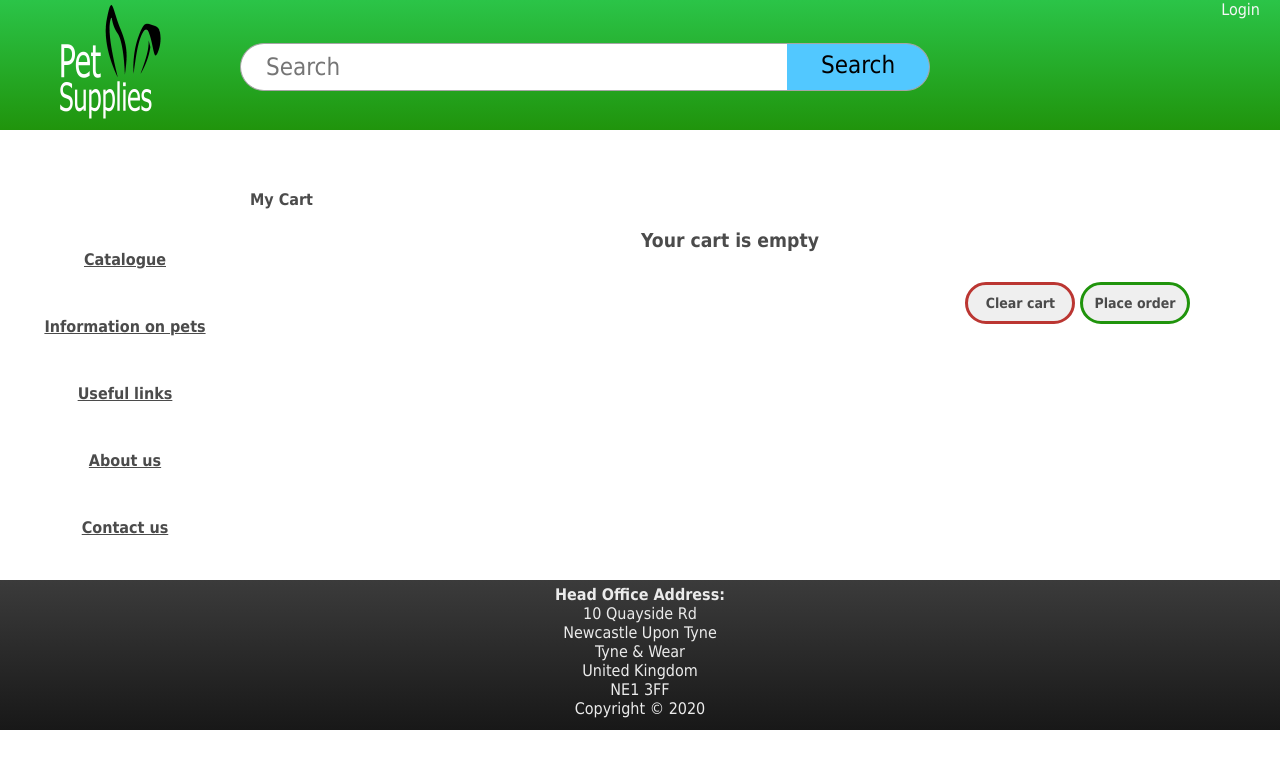
After one commit to jakebaz/Dynamic-wesite-for-petshop, a PHP site: page /php/cart.php in a window 1280 px wide. The commit adds this page. Shown: the top 769 px of the page. Run offline with PHP 8.4, Linux system fonts and the light colour scheme.

Commit message:
some cart functionality added and front end

```diff
--- a/css/styles.css
+++ b/css/styles.css
@@ -401,7 +401,7 @@ body{
 }
 
 .buy-section {
-	padding: 70px 0 20px 30px;
+	padding: 50px 0 20px 0;
 	line-height: 2rem;
 }
 
@@ -450,6 +450,78 @@ body{
 	padding-bottom: 10px;
 }
 
+.add-to-cart-form{
+	position: relative;
+	text-align: center;
+	padding-right: 250px;
+}
+
+#add-to-cart-button{
+	border: #20940c solid 3px;
+	border-radius: 25px;
+	cursor: pointer;
+	min-width: 110px;
+	padding: 10px;
+	margin-top: 10px;
+	font-size: 14px;
+	font-weight: bold;
+}
+
+
+#add-to-cart-button:hover{
+	background-color: #2BC448;
+	transition: 400ms;
+}
+
+#display-header h1{
+	font-size: 2em;
+}
+
+.cart-products{
+	position: relative;
+	padding: 20px;
+}
+
+.cart-products img{
+	max-width: 100px;
+	max-height: 100px;
+	float: left;
+}
+
+.each-product{
+	position: relative;
+	border: #181818 solid 2px;
+	margin: 20px;
+	height: 100px;
+	width: auto;
+}
+
+.order{
+	float: right;
+	margin-right: 20px;
+}
+
+#clear-cart{
+	border: #bb3632 solid 3px;
+	border-radius: 25px;
+	cursor: pointer;
+	min-width: 110px;
+	padding: 10px;
+	margin-top: 10px;
+	font-size: 14px;
+	font-weight: bold;
+}
+
+#clear-cart:hover{
+	background-color: rgb(255, 134, 134);
+	transition: 400ms;
+}
+
+#empty-cart{
+	text-align: center;
+	font-size: 1.2em;
+}
+
 .footer{
 	position: relative;
 	width: 100%;
--- a/php/about.php
+++ b/php/about.php
@@ -1,7 +1,7 @@
 <!DOCTYPE html PUBLIC "-//W3C//DTD XHTML 1.1//EN" "http://www.w3.org/TR/xhtml11/DTD/xhtml11.dtd">
 <html>
 <head>
-	<title>Pet Supplies|Home</title>
+	<title>Pet Supplies|About us</title>
 	<meta charset="utf-8"/>
 	<meta name="viewport" content="width=device-width, initial-scale=1.0">
 	<meta name="keywords" content="pets, pet shop, pet supplies"/>
@@ -27,7 +27,7 @@
 					} else{
 						echo '<a href="profile.php">'.$_SESSION['loggedInUser'].'</a>';
 						echo '<a href="logout.php">Logout</a>';
-						echo '<a href="#">Shopping Basket</a>';
+						echo '<a href="cart.php">Shopping Basket</a>';
 					}
 					?>
 				</div>
@@ -46,7 +46,7 @@
 			<div class="about-main">
 				<div class="top-section">
                 	<h1>About Us!</h1>
-                	<p>We are a new company who loves animals! We aim to be able to give you all of your pet supplies at competitive prices.</p>
+                	<p>We are a new company who love animals! We aim to be able to give you all of your pet supplies at competitive prices.</p>
 				</div>
 				<div class="left-main">
 					<p>Online we have a great selection of pet food, toys and accessories for many different animals including:</p>
--- /dev/null
+++ b/php/cart.php
@@ -0,0 +1,110 @@
+<?php
+ini_set('display_errors', 1);
+ini_set('display_startup_errors', 1);
+error_reporting(E_ALL);
+
+    session_start();
+    include('classes.php');
+
+    $item = new Order($dbconn);
+    if(isset($_POST['prodID'])){
+        $item->retrieveProduct();
+        $item->addToCart();
+    }
+
+    if(isset($_POST['clear-cart'])){
+        $item->clearCart();
+    }
+
+
+?>
+
+<!DOCTYPE html PUBLIC "-//W3C//DTD XHTML 1.1//EN" "http://www.w3.org/TR/xhtml11/DTD/xhtml11.dtd">
+<html>
+<head>
+	<title>Pet Supplies|Cart</title>
+	<meta charset="utf-8"/>
+	<meta name="viewport" content="width=device-width, initial-scale=1.0">
+	<meta name="keywords" content="pets, pet shop, pet supplies"/>
+	<meta name="author" content="Jacob Bazin"/>
+	<link rel="stylesheet" type="text/css" href="../css/styles.css">
+</head>
+<body>
+	<div class="main-wrapper">
+		<div class="content-wrapper">
+			<div class="top-banner">
+				<a href="home.php"><img class="logo" src="../images/Logo2.png"></a>
+				<div class="search-bar">
+					<input id="search-box" type="text" name="search-bar" placeholder="Search">
+					<button type="submit" id="search-button">Search</button>
+				</div>
+				<div class="buttons">
+					<?php
+					if (!isset($_SESSION['loggedInUser'])){
+						echo '<a href="login_form.php">Login</a>';
+					} else{
+						echo '<a href="profile.php">'.$_SESSION['loggedInUser'].'</a>';
+						echo '<a href="logout.php">Logout</a>';
+						echo '<a href="cart.php">Shopping Basket</a>';
+					}
+					?>
+				</div>
+			</div>
+			<div class="left-pane">
+				<div class="navigation">
+					<ul>
+						<li><a href="catalogue.php">Catalogue</a></li>
+						<li><a href="#">Information on pets</a></li>
+						<li><a href="#">Useful links</a></li>
+						<li><a href="about.php">About us</a></li>
+						<li><a href="contact.php">Contact us</a></li>
+					</ul>
+				</div>
+			</div>
+			<div class="main">
+                <div class="cart-main">
+                    <div id="display-header"></div>
+                        <h1>My Cart</h1>
+                    </div>
+                    <div class="cart-products">
+                        <?php
+                            if(isset($_SESSION['cartArr'])){
+                                foreach($_SESSION['cartArr'] as $k => $v){
+                                    print_r('<div class="each-product style={background-color:#b8b8b8>
+                                    <img src='.$item->eachProduct[0][4].'><br/>'.
+                                    $item->eachProduct[0][0].'<br/>'.
+                                    $item->eachProduct[0][1].'<br/>'.
+                                    'Price: £'.$item->eachProduct[0][2].'<br/>
+                                     </div>');
+
+                                }
+                            } else{
+                                echo '<h1 id="empty-cart">Your cart is empty</h1>';
+                            }
+                        ?>
+                    </div>
+                    <div class="order">
+                        <form method="POST">
+                            <input type="submit" name="clear-cart" value="Clear cart" id="clear-cart">
+                            <input type="submit" name="place-order" value="Place order" id="add-to-cart-button">
+                        </form>
+                    </div>
+                </div>
+			</div>
+		</div>
+	</div>
+	<footer class="footer">
+		<div class="footer-address">
+			<h6>Head Office Address:</h6>
+			<ul>
+				<li>10 Quayside Rd</li>
+				<li>Newcastle Upon Tyne</li>
+				<li>Tyne & Wear</li>
+				<li>United Kingdom</li>
+				<li>NE1 3FF</li>
+				<li>Copyright &copy; 2020</li>
+			</ul>
+		</div>
+	</footer>
+</body>
+</html>
--- a/php/catalogue.php
+++ b/php/catalogue.php
@@ -2,7 +2,7 @@
 <?php include ('classes.php');?>
 <html>
 <head>
-	<title>Pet Supplies|Home</title>
+	<title>Pet Supplies|Catalogue</title>
 	<meta charset="utf-8"/>
 	<meta name="viewport" content="width=device-width, initial-scale=1.0">
 	<meta name="keywords" content="pets, pet shop, pet supplies"/>
@@ -30,7 +30,7 @@
 					} else{
 						echo '<a href="profile.php">'.$_SESSION['loggedInUser'].'</a>';
                         echo '<a href="logout.php">Logout</a>';
-                        echo '<a href="#">Shopping Basket</a>';
+                        echo '<a href="cart.php">Shopping Basket</a>';
 					}
 					?>
 				</div>
--- a/php/classes.php
+++ b/php/classes.php
@@ -188,5 +188,104 @@ class DisplayProduct{
             }
         }
     }
+}
 
+class Order{
+    public function __construct($dbconn){
+        $this->productName = '';
+        $this->productBrand = '';
+        $this->productPrice = 0;
+        $this->productStock = 0;
+        $this->productImg = '';
+        $this->dbconn = $dbconn;
+        $this->index = 0;
+        $this->inCart = 0;
+        $this->prodID = 0;
+        $this->eachProduct = [];
+    }
+
+    public function retrieveProduct(){
+        $this->prodID = $_POST['prodID'];
+        $sql = "SELECT * FROM product WHERE productID = ?";
+        $sqlStmt = $this->dbconn->stmt_init();
+        if(!$sqlStmt->prepare($sql)){
+            echo 'error';
+            exit();
+        } else{
+            $sqlStmt->bind_param('i', $this->prodID);
+            $sqlStmt->execute();
+            $result = $sqlStmt->get_result();
+            $assoc = mysqli_fetch_assoc($result);
+            $this->productName = $assoc['productName'];
+            $this->productBrand = $assoc['productBrand'];
+            $this->productPrice = $assoc['price'];
+            $this->productStock = $assoc['stock'];
+            $this->productImg = $assoc['productImage'];
+            array_push($this->eachProduct, array($this->productName,  $this->productBrand,  $this->productPrice,  $this->productStock,  $this->productImg));
+        }
+    }
+
+    public function addToCart(){
+        $this->prodID = $_POST['prodID'];
+        if(!isset($_SESSION['cartArr']) || count($_SESSION['cartArr']) < 1){ //check to see if cart is empty or doesn't exist
+            $itemArray = array('product' => $this->prodID, 'quantity' => 1);
+            $_SESSION['cartArr'][0] = $itemArray['product'];
+            $_SESSION['cartArr'][1] = $itemArray['quantity'];
+        } else{
+            $productIDs = array_column($_SESSION['cartArr'], 'product');
+            if(in_array($_POST['prodID'], $productIDs)){
+                echo 'product is already in the cart';
+            } else{
+                $count = count($_SESSION['cartArr']);//count = number of products in shopping cart
+                $itemArray = array('product' => $_POST['prodID'], 'quantity' => 1);
+                $_SESSION['cartArr'][$count] = $itemArray;
+            }
+                    /*
+                    print_r($prod);
+                    echo '<br/>';
+
+                    if($prod[1] = 'fart'){
+                        echo 'yes';
+                    } else{
+                        echo 'no';
+                    }*/
+
+                    /*if($prod[0][0] == 'product' && $prod[0][1] == $this->prodID){ //if the item is already in the cart add one to the quantity
+                        array_splice($_SESSION['cartArr'], $this->index - 1, 1, array(array('product' => $this->prodID, 'quantity' => $prod['quantity' + 1])));
+                        echo 'Item already in cart, 1 added to quantity';
+                        exit();
+                    } else{
+                        array_push($_SESSION['cartArr'], array('product' => $this->prodID, 'quantity' => 1));
+                        echo 'Item added to cart 2';
+                        exit();
+                    }*/
+                }
+            }
+
+
+
+
+    public function emptyCart(){
+        unset($_SESSION['cartArr']);
+    }
+
+    public function displayProducts($productImg, $productName, $productBrand, $productPrice, $quantity){
+        if(!isset($_SESSION['cartArr']) || count($_SESSION['cartArr']) < 1){ //if Cart SESSION does not exist or is empty echo shopping cart is empty
+            echo 'There are no items in your cart';
+        } else{
+            $this->eachProduct = '
+            <tr>
+                <td>'.$productImg.'</td>
+                <td>'.$productName.'</td>
+                <td>'.$productBrand.'</td>
+                <td>'.$productPrice.'</td>
+                <td>'.$quantity.'</td>
+            </tr>';
+            }
+        }
+
+
+    public function clearCart(){
+        unset($_SESSION['cartArr']);
+    }
 }
--- a/php/contact.php
+++ b/php/contact.php
@@ -1,7 +1,7 @@
 <!DOCTYPE html PUBLIC "-//W3C//DTD XHTML 1.1//EN" "http://www.w3.org/TR/xhtml11/DTD/xhtml11.dtd">
 <html>
 <head>
-	<title>Pet Supplies|Home</title>
+	<title>Pet Supplies|Contact</title>
 	<meta charset="utf-8"/>
 	<meta name="viewport" content="width=device-width, initial-scale=1.0">
 	<meta name="keywords" content="pets, pet shop, pet supplies"/>
@@ -27,7 +27,7 @@
 					} else{
 						echo '<a href="profile.php">'.$_SESSION['loggedInUser'].'</a>';
 						echo '<a href="logout.php">Logout</a>';
-						echo '<a href="#">Shopping Basket</a>';
+						echo '<a href="cart.php">Shopping Basket</a>';
 					}
 					?>
 				</div>
--- a/php/home.php
+++ b/php/home.php
@@ -30,7 +30,7 @@
 					} else{
 						echo '<a href="profile.php">'.$_SESSION['loggedInUser'].'</a>';
 						echo '<a href="logout.php">Logout</a>';
-						echo '<a href="#">Shopping Basket</a>';
+						echo '<a href="cart.php">Shopping Basket</a>';
 					}
 					?>
 				</div>
```
Also changed, not shown: php/product.php (+13 -10 lines).
